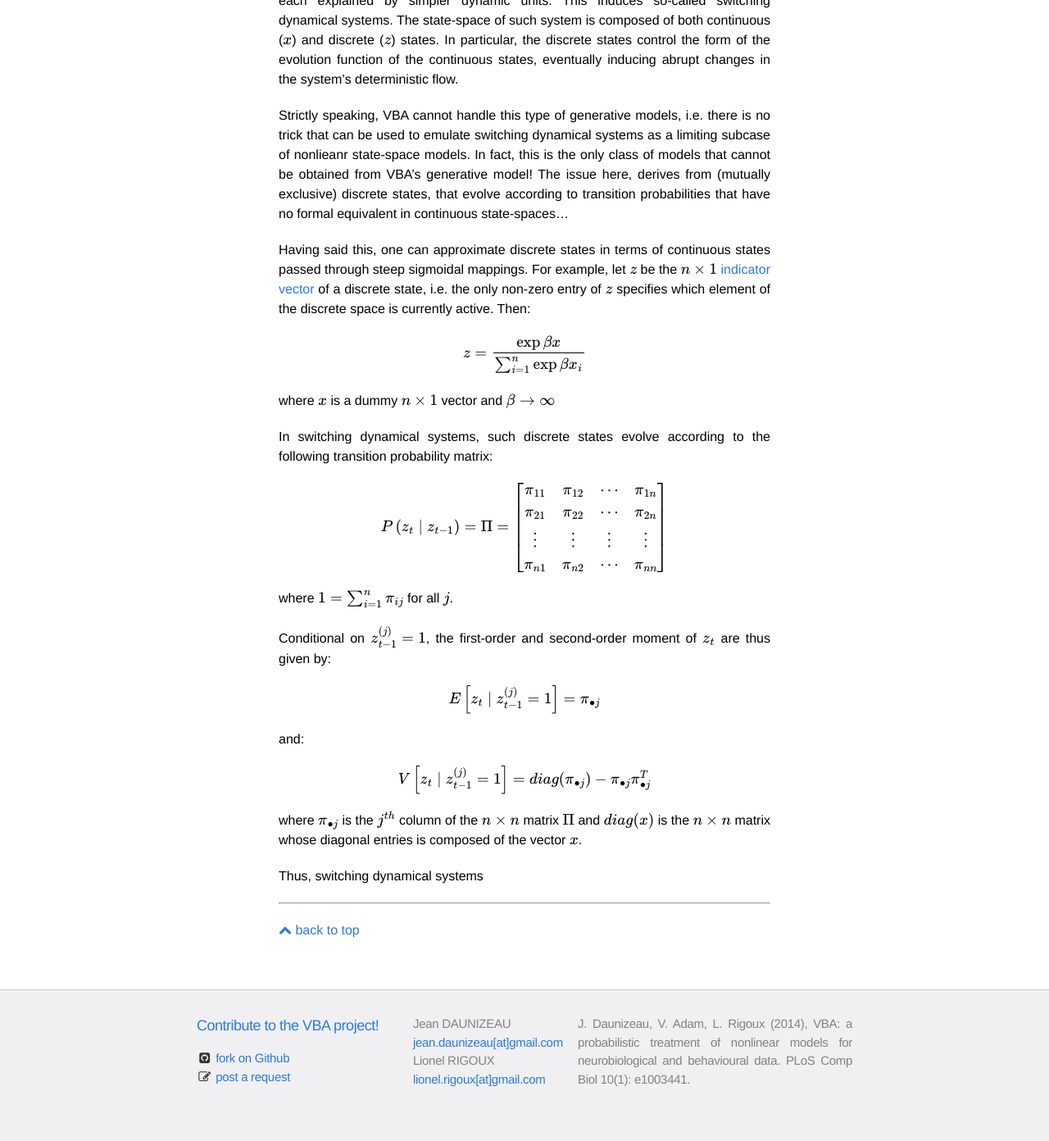
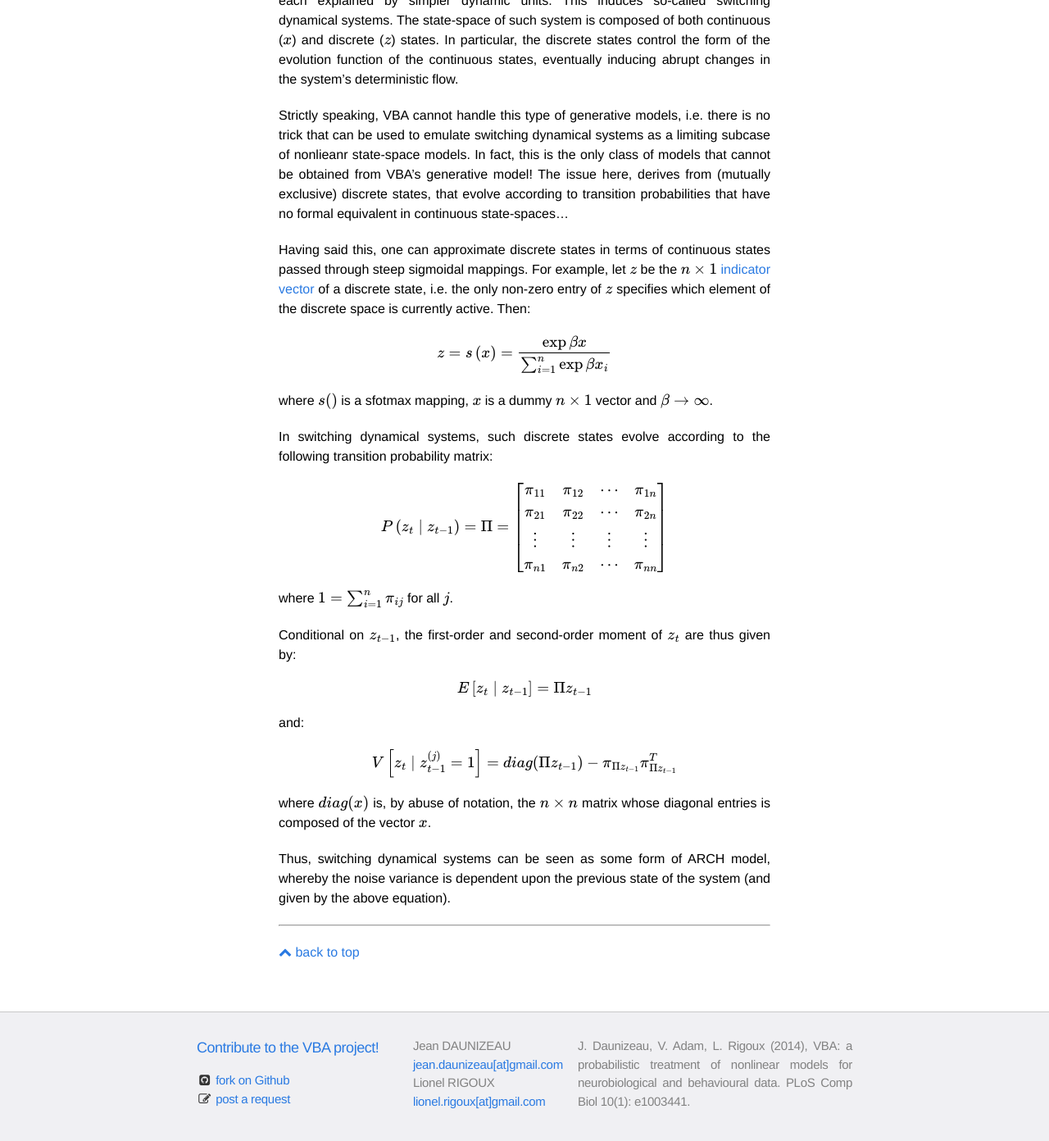
Before and after one commit to MBB-team/VBA-toolbox, a Jekyll site: the page built from _wiki/generativeModels.md, in a window 1280 px wide and 1400 px high, scrolled down 4547 px. Shown: the top 1392 px of the window at 82% size. Built offline with Jekyll 4.4.1, drawn with Linux system fonts in a browser that asks for light colours; nearby versions of some CDN libraries; formulas are drawn with MathJax 3.

Commit message:
Update generativeModels.md

```diff
--- a/_wiki/generativeModels.md
+++ b/_wiki/generativeModels.md
@@ -113,9 +113,9 @@ Strictly speaking, VBA cannot handle this type of generative models, i.e. there
 
 Having said this, one can approximate discrete states in terms of continuous states passed through steep sigmoidal mappings. For example, let $$z$$ be the $$n\times 1$$ [indicator vector](https://en.wikipedia.org/wiki/Indicator_vector) of a discrete state, i.e. the only non-zero entry of $$z$$ specifies which element of the discrete space is currently active. Then:
 
-$$z = \frac{\exp \beta x}{\sum_{i=1}^n \exp \beta x_i}$$
+$$z = s\left(x\right) = \frac{\exp \beta x}{\sum_{i=1}^n \exp \beta x_i}$$
 
-where $$x$$ is a dummy $$n\times 1$$ vector and $$\beta \rightarrow \infty $$
+where $$s()$$ is a sfotmax mapping, $$x$$ is a dummy $$n\times 1$$ vector and $$\beta \rightarrow \infty $$.
 
 In switching dynamical systems, such discrete states evolve according to the following transition probability matrix:
 
@@ -123,14 +123,14 @@ $$ P\left(z_t\mid z_{t-1}\right) = \Pi = \left[\begin{array}{cccc} \pi_{11} & \p
 
 where $$1 = \sum_{i=1}^{n} \pi_{ij}$$ for all $$j$$.
 
-Conditional on $$z_{t-1}^{(j)}=1$$, the first-order and second-order moment of $$z_t$$ are thus given by:
+Conditional on $$z_{t-1}$$, the first-order and second-order moment of $$z_t$$ are thus given by:
 
-$$ E\left[z_t\mid z_{t-1}^{(j)}=1\right] = \pi_{\bullet j} $$
+$$ E\left[z_t\mid z_{t-1}\right] = \Pi z_{t-1} $$
 
 and:
 
-$$ V\left[z_t\mid z_{t-1}^{(j)}=1\right] = diag(\pi_{\bullet j}) - \pi_{\bullet j}\pi_{\bullet j}^T $$
+$$ V\left[z_t\mid z_{t-1}^{(j)}=1\right] = diag(\Pi z_{t-1}) - \pi_{\Pi z_{t-1}}\pi_{\Pi z_{t-1}}^T $$
 
-where $$\pi_{\bullet j}$$ is the $$j^{th}$$ column of the $$n\times n$$ matrix $$\Pi$$ and $$diag(x)$$ is the $$n\times n$$ matrix whose diagonal entries is composed of the vector $$x$$.
+where $$diag(x)$$ is, by abuse of notation, the $$n\times n$$ matrix whose diagonal entries is composed of the vector $$x$$.
 
-Thus, switching dynamical systems
+Thus, switching dynamical systems can be seen as some form of ARCH model, whereby the noise variance is dependent upon the previous state of the system (and given by the above equation).
```
